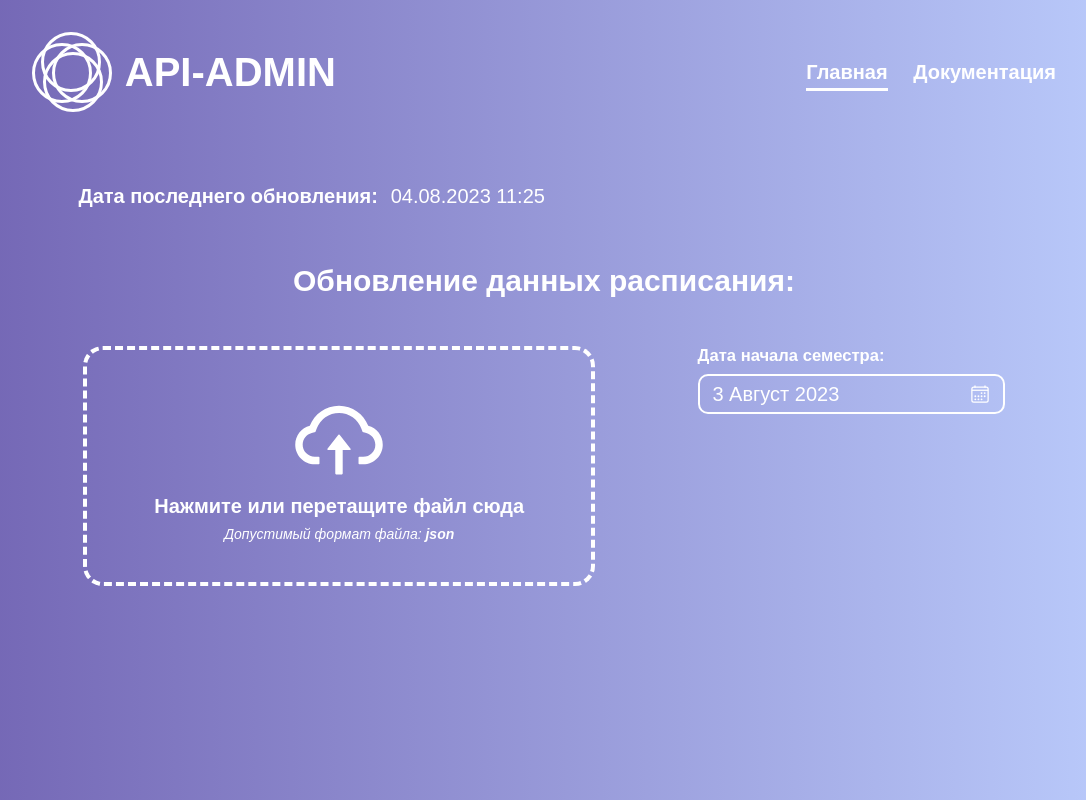
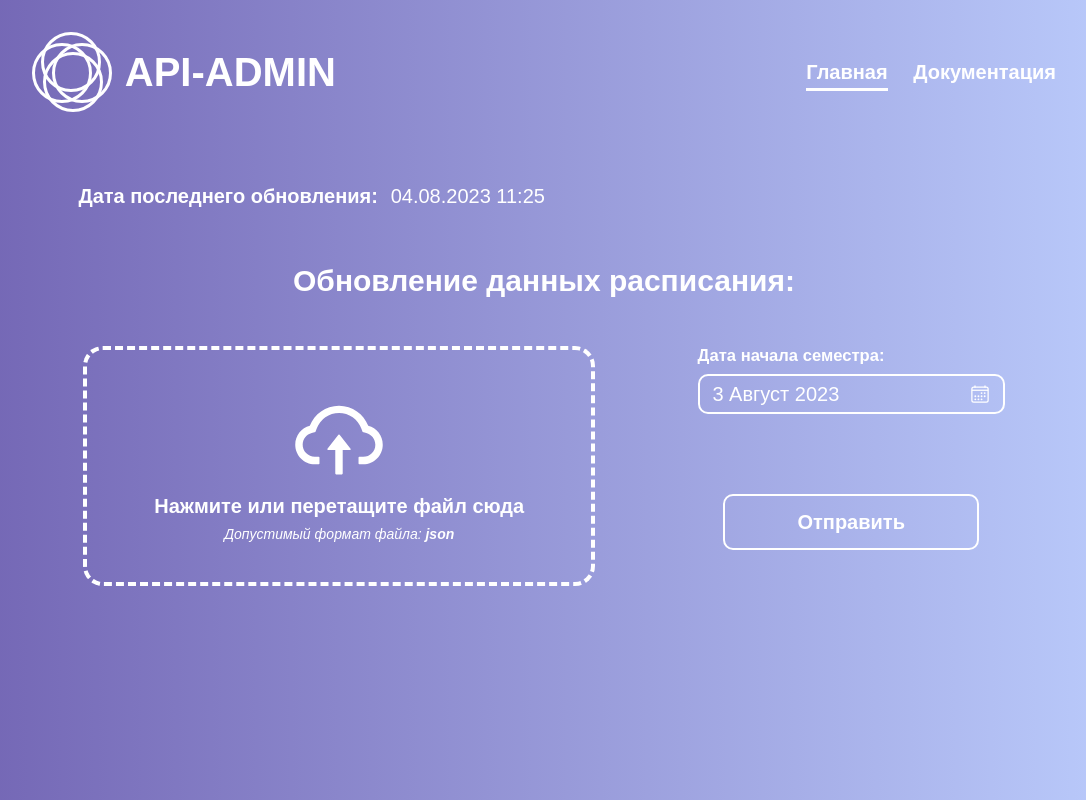
Before and after one commit to RipeCherries/sibsutis-student-api, a React (Create React App) app in the folder admin/: page / in a window 1280 px wide. Shown: the whole page, without its empty margins (96-1182 px from the left). Built offline with nearby package versions, Linux system fonts and the light colour scheme; some icons are missing.

Commit message:
Add render send button

```diff
--- a/admin/src/components/updateSection/UpdateSection.jsx
+++ b/admin/src/components/updateSection/UpdateSection.jsx
@@ -4,6 +4,7 @@ import "./update-section.css";
 import DropFileInput from "../drop-file-input/DropFileInput";
 import CalendarPicker from "../calendar-picker/CalendarPicker";
 import {setStartOfSemester} from "../../store/startOfSemesterReducer";
+import SendButton from "../send-button/SendButton";
 
 const UpdateSection = () => {
     const startDate = useSelector(state => state.startOfSemester.date);
@@ -21,8 +22,11 @@ const UpdateSection = () => {
                     <DropFileInput/>
                 </div>
                 <div className="update-section__date-picker">
-                    <h5 className="update-section__date-picker__title">Дата начала семестра:</h5>
-                    <CalendarPicker value={startDate} onChange={handleDateChange}/>
+                    <div>
+                        <h5 className="update-section__date-picker__title">Дата начала семестра:</h5>
+                        <CalendarPicker value={startDate} onChange={handleDateChange}/>
+                    </div>
+                    <SendButton/>
                 </div>
             </div>
         </section>
--- a/admin/src/components/updateSection/update-section.css
+++ b/admin/src/components/updateSection/update-section.css
@@ -13,7 +13,10 @@
 }
 
 .update-section__date-picker {
-    /*margin-left: 4vw;*/
+    display: flex;
+    flex-direction: column;
+    align-items: center;
+    gap: 10vh;
 }
 
 .update-section__date-picker__title {
```
